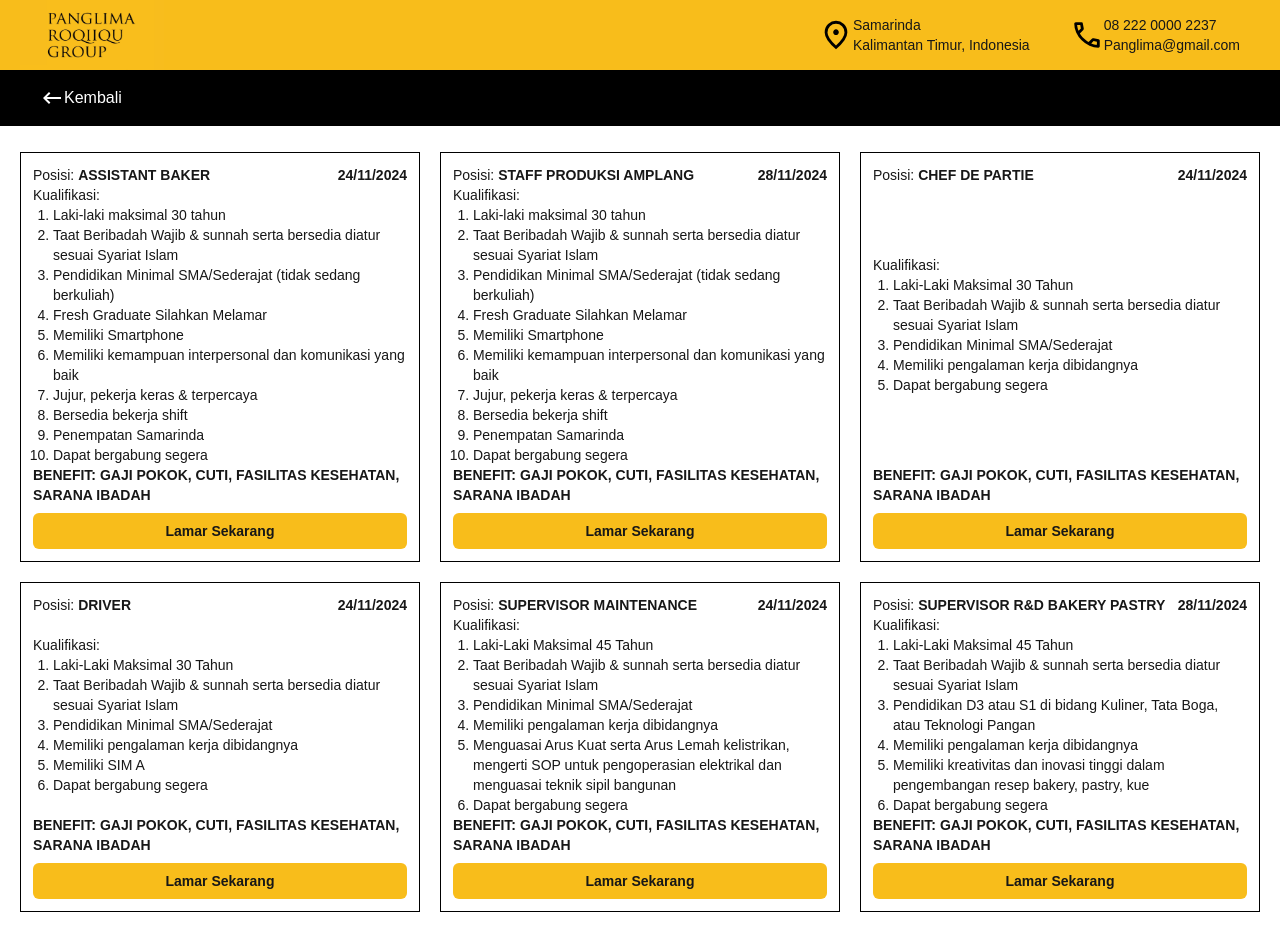
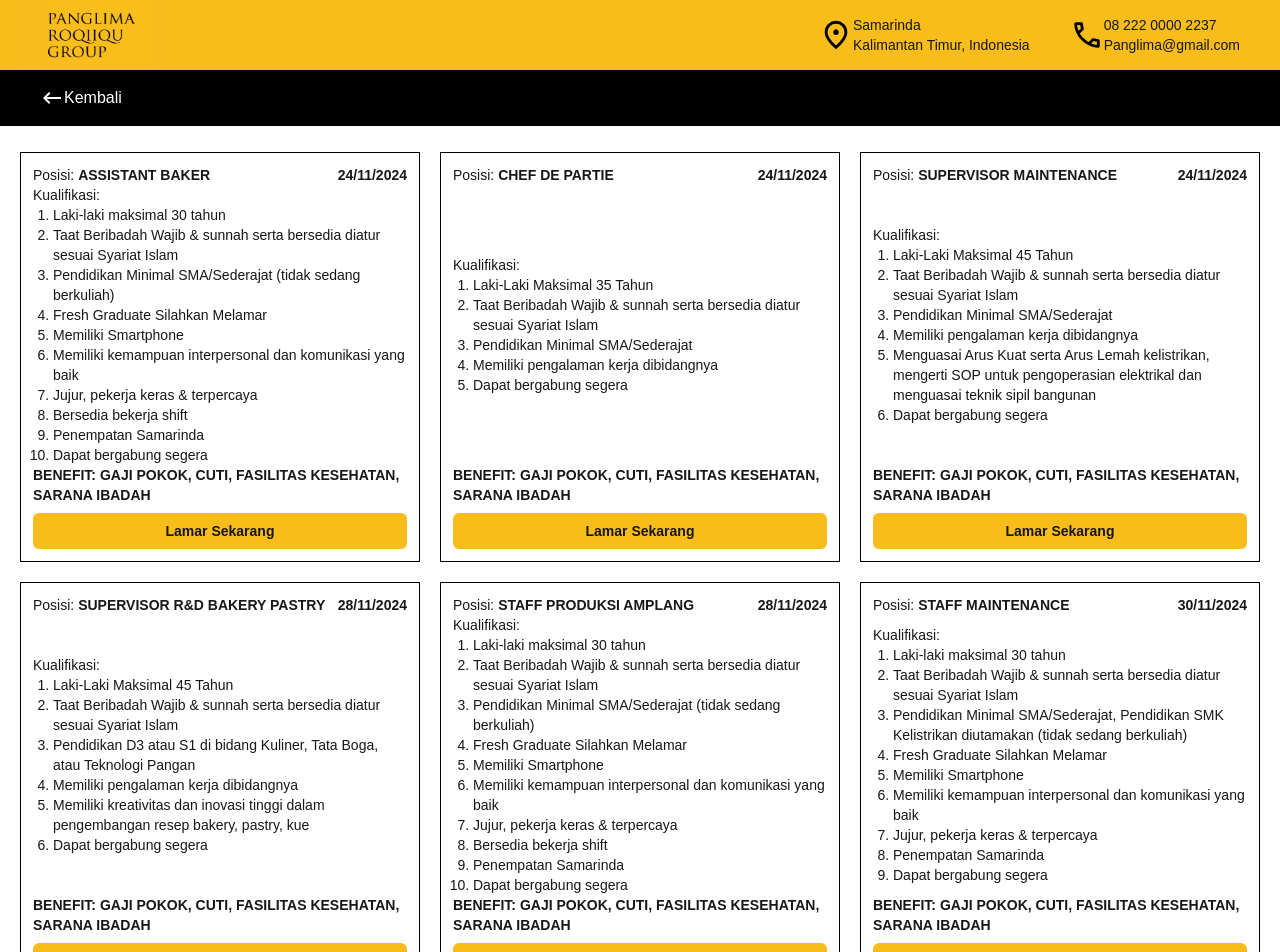
Before and after one commit to Syafar44/panglima-roqiiqu-group, a Next.js app: page /Karier in a window 1280 px wide. Shown: the top 952 px of the page. Built offline with nearby package versions, Linux system fonts and the light colour scheme.

Commit message:
update karier

```diff
--- a/app/Karier/page.js
+++ b/app/Karier/page.js
@@ -21,44 +21,14 @@ const loker = [
     ],
   },
   {
-    id: 1092823,
-    jobs: 'STAFF PRODUKSI AMPLANG',
-    date: '28/11/2024',
-    condition: [
-      'Laki-laki maksimal 30 tahun',
-      'Taat Beribadah Wajib & sunnah serta bersedia diatur sesuai Syariat Islam',
-      'Pendidikan Minimal SMA/Sederajat (tidak sedang berkuliah)',
-      'Fresh Graduate Silahkan Melamar',
-      'Memiliki Smartphone',
-      'Memiliki kemampuan interpersonal dan komunikasi yang baik',
-      'Jujur, pekerja keras & terpercaya',
-      'Bersedia bekerja shift',
-      'Penempatan Samarinda',
-      'Dapat bergabung segera',
-    ],
-  },
-  {
     id: 1092874,
     jobs: 'CHEF DE PARTIE',
     date: '24/11/2024',
     condition: [
-      'Laki-Laki Maksimal 30 Tahun ',
+      'Laki-Laki Maksimal 35 Tahun ',
       'Taat Beribadah Wajib & sunnah serta bersedia diatur sesuai Syariat Islam',
       'Pendidikan Minimal SMA/Sederajat ',
       'Memiliki pengalaman kerja dibidangnya',
-      'Dapat bergabung segera',
-    ],
-  },
-  {
-    id: 1092875,
-    jobs: 'DRIVER',
-    date: '24/11/2024',
-    condition: [
-      'Laki-Laki Maksimal 30 Tahun ',
-      'Taat Beribadah Wajib & sunnah serta bersedia diatur sesuai Syariat Islam',
-      'Pendidikan Minimal SMA/Sederajat ',
-      'Memiliki pengalaman kerja dibidangnya',
-      'Memiliki SIM A',
       'Dapat bergabung segera',
     ],
   },
@@ -88,6 +58,52 @@ const loker = [
       'Dapat bergabung segera',
     ],
   },
+  {
+    id: 1092823,
+    jobs: 'STAFF PRODUKSI AMPLANG',
+    date: '28/11/2024',
+    condition: [
+      'Laki-laki maksimal 30 tahun',
+      'Taat Beribadah Wajib & sunnah serta bersedia diatur sesuai Syariat Islam',
+      'Pendidikan Minimal SMA/Sederajat (tidak sedang berkuliah)',
+      'Fresh Graduate Silahkan Melamar',
+      'Memiliki Smartphone',
+      'Memiliki kemampuan interpersonal dan komunikasi yang baik',
+      'Jujur, pekerja keras & terpercaya',
+      'Bersedia bekerja shift',
+      'Penempatan Samarinda',
+      'Dapat bergabung segera',
+    ],
+  },
+  {
+    id: 1092823,
+    jobs: 'STAFF MAINTENANCE',
+    date: '30/11/2024',
+    condition: [
+      'Laki-laki maksimal 30 tahun',
+      'Taat Beribadah Wajib & sunnah serta bersedia diatur sesuai Syariat Islam',
+      'Pendidikan Minimal SMA/Sederajat, Pendidikan SMK Kelistrikan diutamakan (tidak sedang berkuliah)',
+      'Fresh Graduate Silahkan Melamar',
+      'Memiliki Smartphone',
+      'Memiliki kemampuan interpersonal dan komunikasi yang baik',
+      'Jujur, pekerja keras & terpercaya',
+      'Penempatan Samarinda',
+      'Dapat bergabung segera',
+    ],
+  },
+  {
+    id: 1092875,
+    jobs: 'STAFF PPIC',
+    date: '30/11/2024',
+    condition: [
+      'Laki-Laki Maksimal 35 Tahun ',
+      'Taat Beribadah Wajib & sunnah serta bersedia diatur sesuai Syariat Islam',
+      'Pendidikan Minimal SMA/Sederajat ',
+      'Memiliki pengalaman kerja dibidangnya',
+      'Paham tentang konsep perencanaan dan pengendalian produksi, manajemen persediaan, dan prinsip-prinsip Lean Manufacturing ',
+      'Dapat bergabung segera',
+    ],
+  },
 ];
 
 const Karier = () => {
@@ -101,7 +117,10 @@ const Karier = () => {
       </header>
       <main className="grid md:grid-cols-2 lg:grid-cols-3 py-10 px-5 2xl:px-0 gap-5 2xl:w-[1200px] 2xl:m-auto">
         {loker.map((info) => (
-          <div key={info.id} className="text-sm border border-black p-3 flex flex-col justify-between">
+          <div
+            key={info.id}
+            className="text-sm border border-black p-3 flex flex-col justify-between"
+          >
             <div className="flex justify-between">
               <h1>
                 Posisi: <span className="font-bold">{info.jobs}</span>
```
